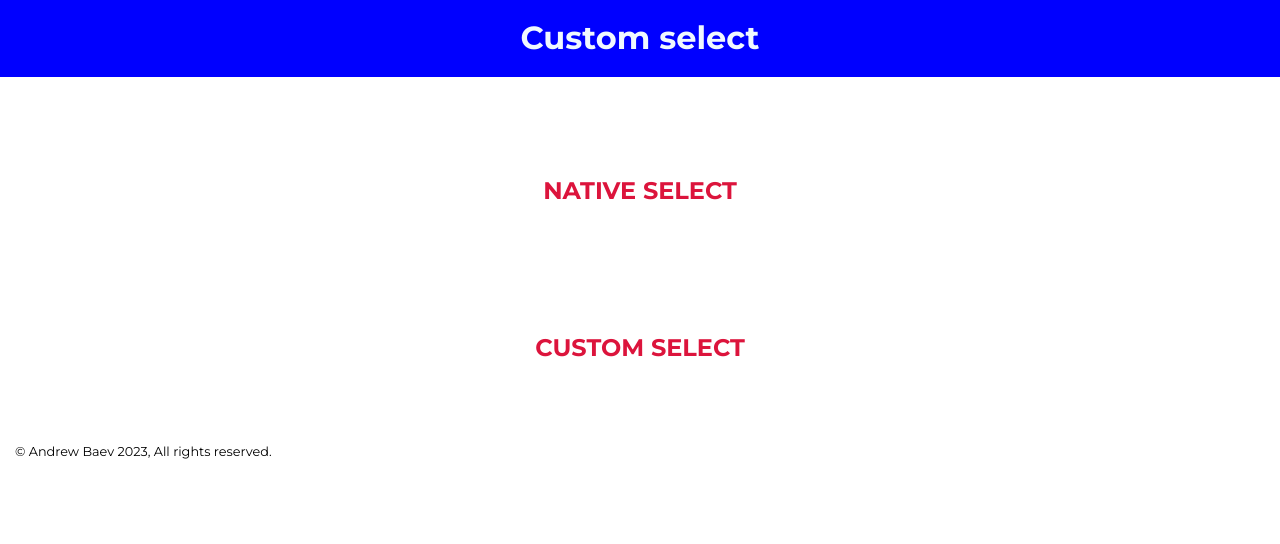
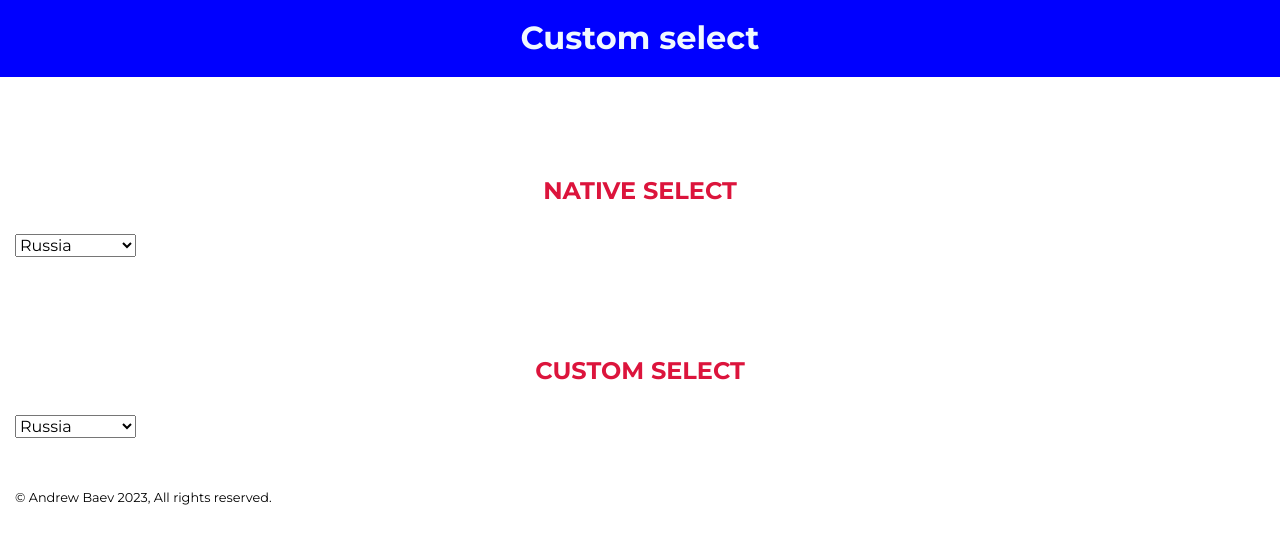
Before and after one commit to AbaevB/Custom-select, a plain HTML site: page index.html in a window 1280 px wide. Drawn offline with Linux system fonts and the light colour scheme.

Commit message:
feat(markup): add elements

```diff
--- a/index.html
+++ b/index.html
@@ -20,11 +20,25 @@
     <section class="section-default">
       <div class="container">
         <h2 class="section-title">Native select</h2>
+        <select name="test" id="" class="select-native">
+          <option value="Russia" class="option-native">Russia</option>
+          <option value="U.S.A." class="option-native">U.S.A.</option>
+          <option value="South Africa" class="option-native">South Africa</option>
+          <option value="Colombia" class="option-native">Colombia</option>
+          <option value="Italy" class="option-native">Italy</option>
+        </select>
       </div>
     </section>
     <section class="section-default">
       <div class="container">
         <h2 class="section-title">Custom select</h2>
+        <select name="select-custom" id="" class="select-native">
+          <option value="Russia" class="option-custom">Russia</option>
+          <option value="U.S.A." class="option-custom">U.S.A.</option>
+          <option value="South Africa" class="option-custom">South Africa</option>
+          <option value="Colombia" class="option-custom">Colombia</option>
+          <option value="Italy" class="option-custom">Italy</option>
+        </select>
       </div>
     </section>
   </main>
```
